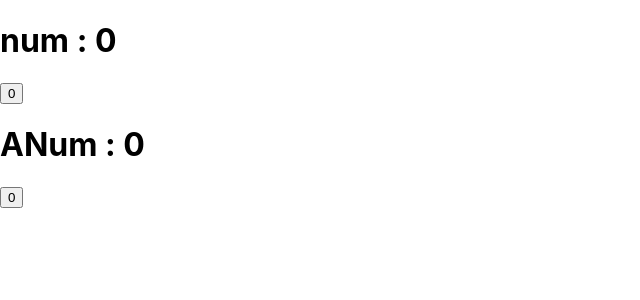
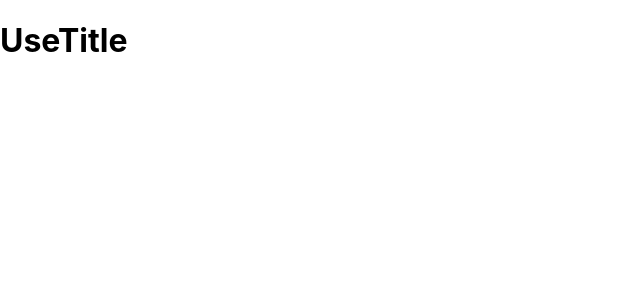
Before and after one commit to guseulgi/react-diary, a React (Create React App) app: page / in a window 1280 px wide. Shown: the top 300 px of the page, without its empty margins (0-640 px from the left). Built offline with nearby package versions, Linux system fonts and the light colour scheme.

Commit message:
useTitle 로 title 태그를 변겨할 때마다  실행시켜주는 커스텀 훅 구현

```diff
--- /dev/null
+++ b/src/components/CustomHooks/UseTitle.jsx
@@ -0,0 +1,28 @@
+import React from 'react'
+import { useEffect } from 'react';
+import { useState } from 'react'
+
+const useTitle = (initTitle) => {
+  const [title, setTitle] = useState(initTitle);
+
+  const upadteTitle = () => {
+    const htmlTitle = document.querySelector('title');
+    htmlTitle.innerText = title;
+  }
+
+  useEffect(upadteTitle, [title]);
+  return setTitle;
+}
+
+export default function UseTitle() {
+  const titleUpdater = useTitle('Loading...');
+
+  // 임시로 타이틀을 변경시켜주기
+  setTimeout(() => titleUpdater('Home'), 1500);
+
+  return (
+    <>
+      <h1>UseTitle</h1>
+    </>
+  )
+}
--- a/src/index.js
+++ b/src/index.js
@@ -7,12 +7,13 @@ import PracticeArray from './components/Practice/PracticeArray';
 import UseInput from './components/CustomHooks/UseInput';
 import UseTabs from './components/CustomHooks/UseTabs';
 import PracUseEffect from './components/CustomHooks/PracUseEffect';
+import UseTitle from './components/CustomHooks/UseTitle';
 
 
 const root = ReactDOM.createRoot(document.getElementById('root'));
 root.render(
   <>
-    <PracUseEffect />
+    <UseTitle />
   </>
 );
 
```
